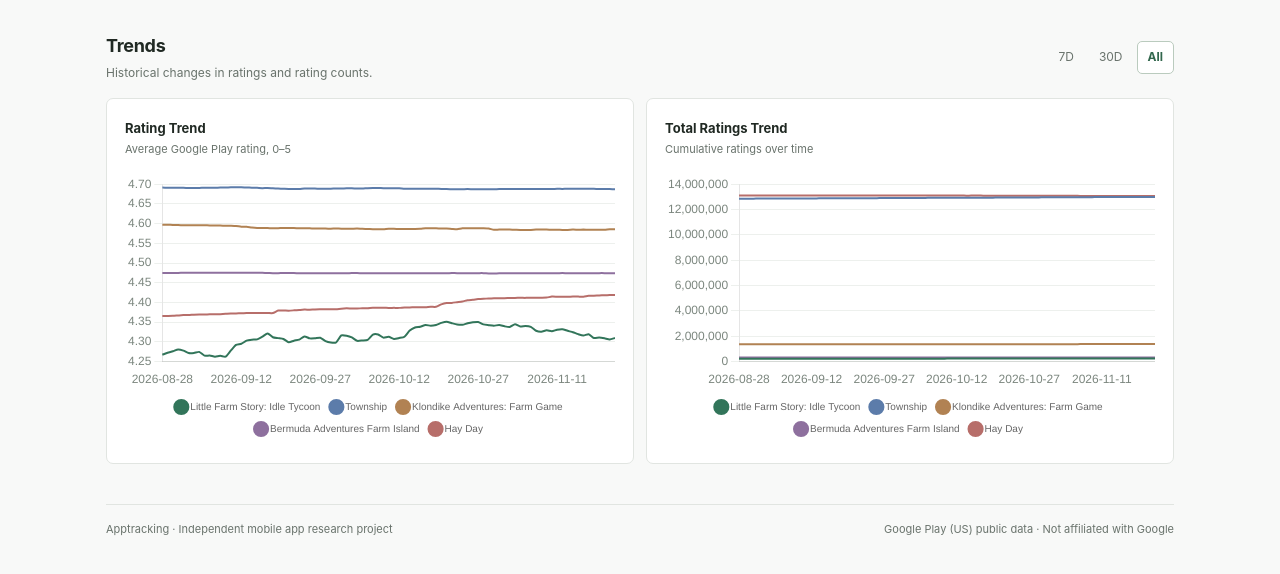
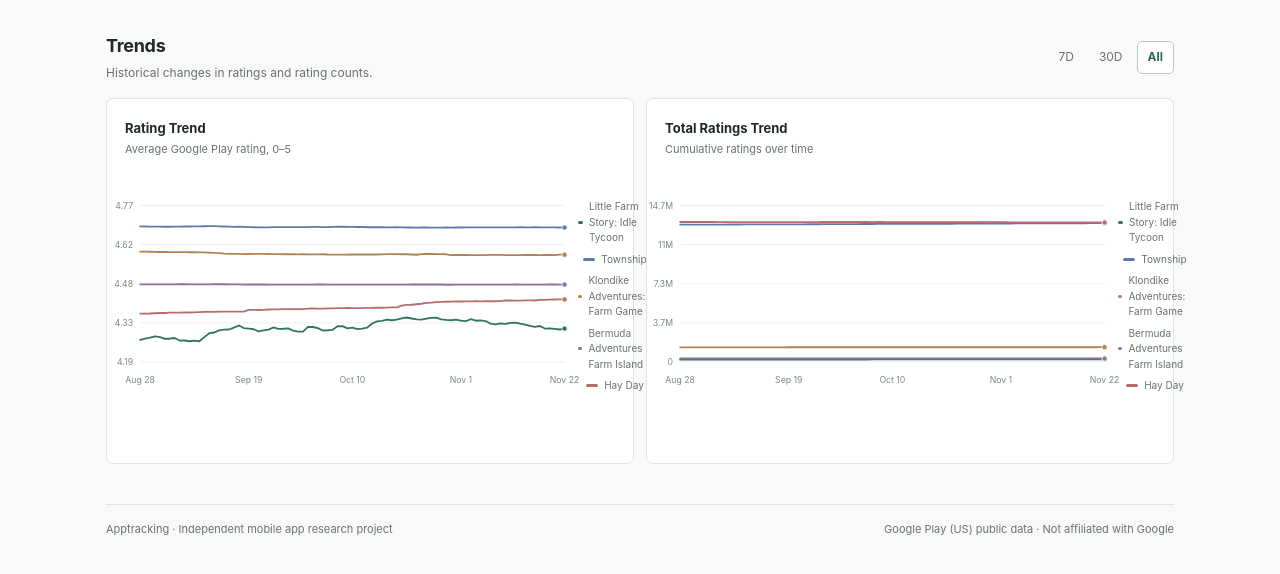
Before and after one commit to carsonchenjilin-svg/competitor-tracker, a plain HTML site: page index.html in a window 1280 px wide. Shown: the part 1150-1724 px from the top of the page. Drawn offline with nearby package versions, Linux system fonts and the light colour scheme.

Commit message:
Fix empty trend charts by rendering SVG without external Chart.js

```diff
--- a/index.html
+++ b/index.html
@@ -6,7 +6,7 @@
   <meta name="description" content="Track Google Play ratings, reviews and install estimates for selected mobile apps.">
   <title>Competitor Tracker · Apptracking</title>
   <script src="https://cdnjs.cloudflare.com/ajax/libs/PapaParse/5.4.1/papaparse.min.js" defer></script>
-  <script src="https://cdnjs.cloudflare.com/ajax/libs/Chart.js/4.4.4/chart.umd.min.js" defer></script>
+  <!-- Trend charts are drawn with native SVG; no chart library required. -->
   <style>
     :root {
       --background: #f8f9f8;
@@ -86,7 +86,13 @@
     .chart-frame { padding: 19px 18px; min-width: 0; }
     .chart-frame h3 { font-size: 13px; margin: 0; font-weight: 650; }
     .chart-frame p { font-size: 11px; margin: 3px 0 16px; color: var(--muted); }
-    .chart-holder { height: 270px; position: relative; }
+    .chart-holder { min-height: 270px; position: relative; }
+    .chart-plot { width: 100%; min-height: 242px; display: flex; align-items: center; justify-content: center; }
+    .chart-plot svg { display: block; width: 100%; height: auto; max-height: 280px; overflow: visible; }
+    .chart-legend { display: flex; gap: 6px 13px; flex-wrap: wrap; align-items: center; justify-content: center; margin-top: 3px; }
+    .chart-legend-item { display: inline-flex; gap: 6px; align-items: center; font-size: 10px; color: var(--muted); }
+    .chart-legend-item i { width: 12px; height: 3px; display: inline-block; border-radius: 2px; }
+    .chart-empty { color: var(--muted); font-size: 12px; text-align: center; padding: 45px 10px; }
     .range { display: flex; gap: 3px; }
     .range button { padding: 6px 10px; border: 1px solid transparent; border-radius: 5px; color: var(--muted); background: transparent; font-size: 12px; }
     .range button[aria-pressed="true"] { color: var(--accent); border-color: #bacbbe; background: var(--paper); font-weight: 650; }
@@ -170,8 +176,8 @@
         </div>
       </div>
       <div class="charts">
-        <div class="chart-frame"><h3>Rating Trend</h3><p>Average Google Play rating, 0–5</p><div class="chart-holder"><canvas id="ratingChart" aria-label="Rating trend"></canvas></div></div>
-        <div class="chart-frame"><h3>Total Ratings Trend</h3><p>Cumulative ratings over time</p><div class="chart-holder"><canvas id="countChart" aria-label="Total ratings trend"></canvas></div></div>
+        <div class="chart-frame"><h3>Rating Trend</h3><p>Average Google Play rating, 0–5</p><div class="chart-holder"><div id="ratingChart" class="chart-plot" role="img" aria-label="Rating trends">Loading chart...</div></div></div>
+        <div class="chart-frame"><h3>Total Ratings Trend</h3><p>Cumulative ratings over time</p><div class="chart-holder"><div id="countChart" class="chart-plot" role="img" aria-label="Total ratings trends">Loading chart...</div></div></div>
       </div>
     </section>
 
@@ -312,32 +318,101 @@
         return state.dates.filter(d => d >= from);
       }
 
+      const svgNS = 'http://www.w3.org/2000/svg';
+      const svgElement = (tag, attrs = {}, textValue) => {
+        const node = document.createElementNS(svgNS, tag);
+        Object.entries(attrs).forEach(([key, value]) => node.setAttribute(key, String(value)));
+        if (textValue !== undefined) node.textContent = textValue;
+        return node;
+      };
+      function drawTrend(containerId, field, names, dates) {
+        const root = $(containerId);
+        root.replaceChildren();
+        if (!dates.length || !names.length) {
+          root.append(el('span', 'chart-empty', 'No data is available for this period.'));
+          return;
+        }
+        const rowsByApp = new Map(names.map(name =>
+          [name, new Map(state.rows.filter(r => r.app === name).map(r => [r.date, r]))]
+        ));
+        const series = names.map(name => ({
+          name,
+          color: colors[state.apps.indexOf(name) % colors.length],
+          values: dates.map(date => {
+            const record = rowsByApp.get(name).get(date);
+            if (!record || record[field] === '' || record[field] == null) return null;
+            const value = Number(record[field]);
+            return Number.isFinite(value) ? value : null;
+          })
+        }));
+        const values = series.flatMap(item => item.values).filter(v => v !== null);
+        if (!values.length) {
+          root.append(el('span', 'chart-empty', 'No chart values are available for this period.'));
+          return;
+        }
+        const W = 620, H = 251, left = 66, right = 17, top = 12, bottom = 41;
+        let min = Math.min(...values), max = Math.max(...values);
+        const pad = field === 'score' ? Math.max((max - min) * .18, .025) : Math.max((max - min) * .12, max * .0005, 1);
+        min = field === 'score' ? Math.max(0, min - pad) : Math.max(0, min - pad);
+        max = field === 'score' ? Math.min(5, max + pad) : max + pad;
+        if (max <= min) max = min + (field === 'score' ? .1 : 1);
+        const x = index => left + (dates.length === 1 ? (W - left - right) / 2 : index * (W - left - right) / (dates.length - 1));
+        const y = value => top + (max - value) * (H - top - bottom) / (max - min);
+        const svg = svgElement('svg', {viewBox: '0 0 620 251', preserveAspectRatio: 'xMidYMid meet', role: 'img',
+          'aria-label': field === 'score' ? 'App rating trend line chart' : 'Total ratings trend line chart'});
+        const title = svgElement('title', {}, field === 'score' ? 'Google Play ratings over time' : 'Cumulative Google Play ratings over time');
+        svg.append(title);
+        const tickValue = value => field === 'score' ? value.toFixed(2) : compact(value);
+        for (let tick = 0; tick <= 4; tick++) {
+          const v = min + (max - min) * tick / 4;
+          const py = y(v);
+          svg.append(svgElement('line', {x1:left, y1:py, x2:W-right, y2:py, stroke:'#e7ece8', 'stroke-width':1}));
+          svg.append(svgElement('text', {x:left-9,y:py+4,'text-anchor':'end','font-size':11,fill:'#7c8880'},tickValue(v)));
+        }
+        const tickIndices = [...new Set([0,Math.round((dates.length - 1) / 4),Math.round((dates.length - 1) / 2),
+          Math.round((dates.length - 1) * 3 / 4),dates.length - 1])];
+        for (const index of tickIndices) {
+          const d = dates[index];
+          const date = new Date(d + 'T12:00:00');
+          const label = Number.isNaN(date.getTime()) ? d : date.toLocaleDateString('en-US', {month:'short',day:'numeric'});
+          svg.append(svgElement('text', {x:x(index),y:H-15,'text-anchor':'middle','font-size':11,fill:'#7c8880'},label));
+        }
+        series.forEach(item => {
+          const available = item.values.map((value,index) => ({value,index})).filter(v => v.value !== null);
+          if (!available.length) return;
+          const points = available.map(p => x(p.index).toFixed(2) + ',' + y(p.value).toFixed(2)).join(' ');
+          if (available.length > 1) {
+            svg.append(svgElement('polyline', {points,fill:'none',stroke:item.color,'stroke-width':2.3,
+              'stroke-linejoin':'round','stroke-linecap':'round'}));
+          }
+          const showPoints = available.length <= 18 ? available : [available[available.length-1]];
+          showPoints.forEach(p => {
+            const circle = svgElement('circle', {cx:x(p.index),cy:y(p.value),r:3.3,fill:item.color,stroke:'#fff','stroke-width':1});
+            circle.append(svgElement('title',{},item.name + ' — ' + dates[p.index] + ': ' + (field === 'score' ? p.value.toFixed(2) : nf(p.value))));
+            svg.append(circle);
+          });
+        });
+        root.append(svg);
+        const legend = el('div', 'chart-legend');
+        series.forEach(item => {
+          const tag = el('span', 'chart-legend-item');
+          const swatch = document.createElement('i'); swatch.style.backgroundColor = item.color;
+          tag.append(swatch, el('span','',item.name));
+          legend.append(tag);
+        });
+        root.append(legend);
+      }
       function charts() {
-        state.charts.forEach(chart => chart.destroy()); state.charts = [];
         const names = state.selected ? [state.selected] : state.apps;
-        $('trendNote').textContent = state.selected ? 'Showing ' + state.selected + '. Click its card again to view all.' : 'Historical changes in ratings and rating counts.';
-        if (typeof Chart === 'undefined') {
-          $('trendNote').textContent = 'Charts could not load. Please refresh and try again.'; return;
-        }
+        $('trendNote').textContent = state.selected ?
+          'Showing ' + state.selected + '. Click View trends again to show all.' :
+          'Historical changes in ratings and rating counts.';
         const dates = rangeDates();
-        const lookups = new Map(names.map(name => [name, new Map(state.rows.filter(r => r.app === name).map(r => [r.date, r]))]));
-        const series = field => names.map(name => ({
-          label: name,
-          data: dates.map(d => { const r = lookups.get(name).get(d); const value = r ? Number(r[field]) : NaN; return Number.isFinite(value) ? value : null; }),
-          borderColor: colors[state.apps.indexOf(name) % colors.length],
-          backgroundColor: colors[state.apps.indexOf(name) % colors.length],
-          borderWidth: 2, tension: .2, pointRadius: dates.length > 35 ? 0 : 2, pointHoverRadius: 4, spanGaps: true
-        }));
-        const options = {
-          responsive: true, maintainAspectRatio: false, interaction: { mode:'index', intersect:false },
-          plugins: { legend: { position:'bottom', labels: { boxWidth:8, usePointStyle:true, padding:12, font:{size:10} } } },
-          scales: { x: { grid: { display:false }, ticks: { maxTicksLimit:6, color:'#7b867e' } }, y: { grid: { color:'#edf0ed' }, ticks: { color:'#7b867e' } } }
-        };
-        state.charts.push(new Chart($('ratingChart'), { type:'line', data:{ labels:dates, datasets:series('score') }, options:structuredClone(options) }));
-        state.charts.push(new Chart($('countChart'), { type:'line', data:{ labels:dates, datasets:series('ratings') }, options:structuredClone(options) }));
+        drawTrend('ratingChart', 'score', names, dates);
+        drawTrend('countChart', 'ratings', names, dates);
       }
 
-      function fail(message) {
+            function fail(message) {
         $('appList').replaceChildren(el('div', 'empty', message));
         const root = $('dataRows'); root.replaceChildren();
         const tr = el('tr'); const td = el('td', '', message); td.colSpan = 7; tr.append(td); root.append(tr);
```
